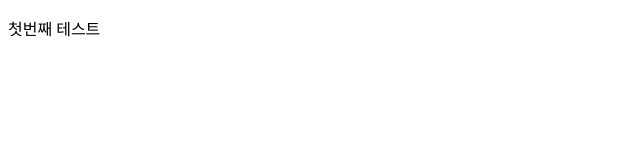
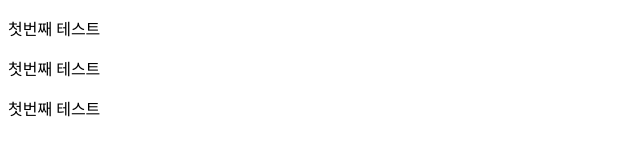
Before and after one commit to yyydaeunnn/Test2, a plain HTML site: page index.html in a window 1280 px wide. Shown: the whole page, without its empty margins (0-640 px from the left). Drawn offline with Linux system fonts and the light colour scheme.

Commit message:
index 내용수정

```diff
--- a/index.html
+++ b/index.html
@@ -7,5 +7,7 @@
 </head>
 <body>
     <p>첫번째 테스트</p>
+    <p>첫번째 테스트</p>
+    <p>첫번째 테스트</p>
 </body>
 </html>
```
